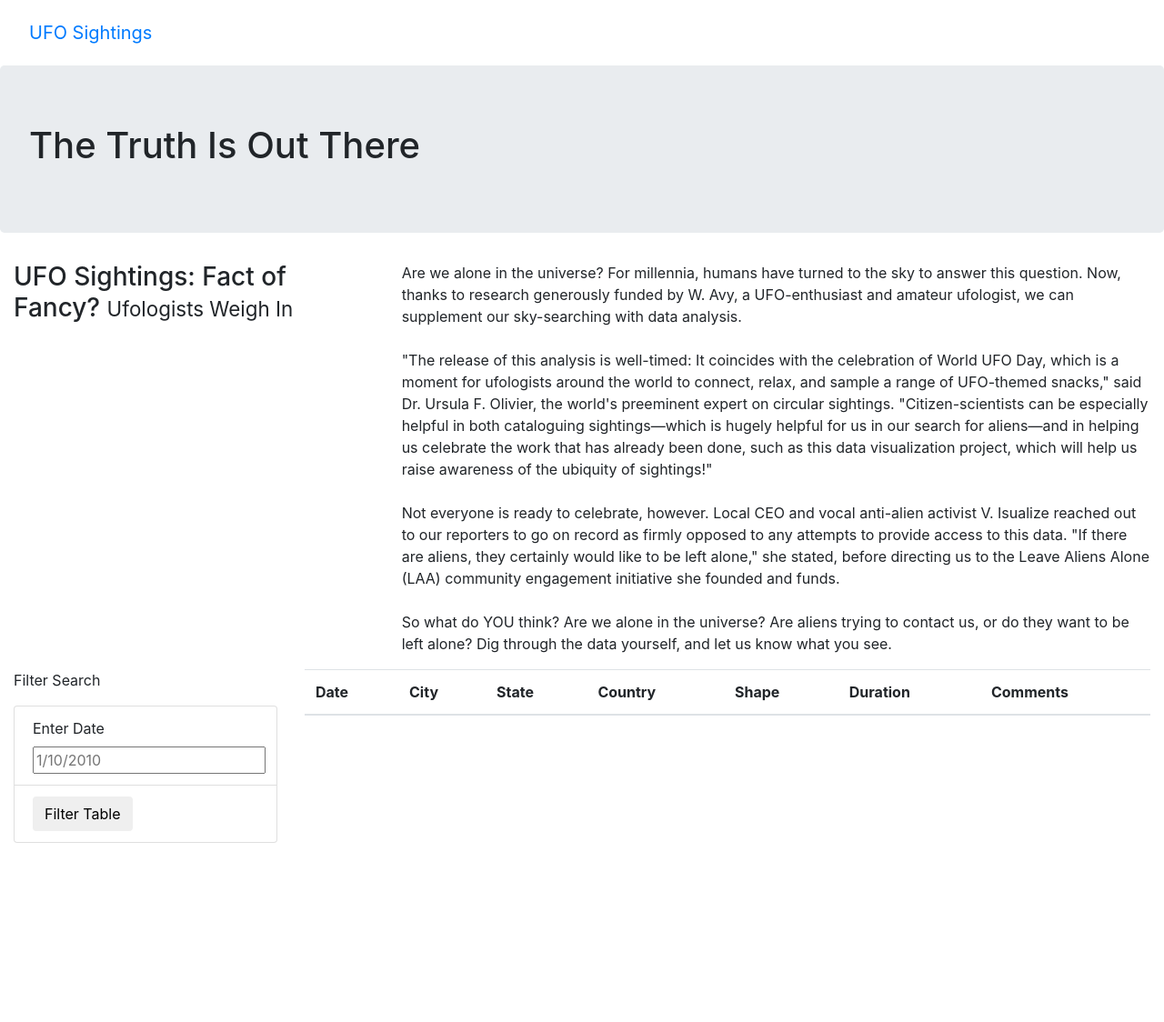
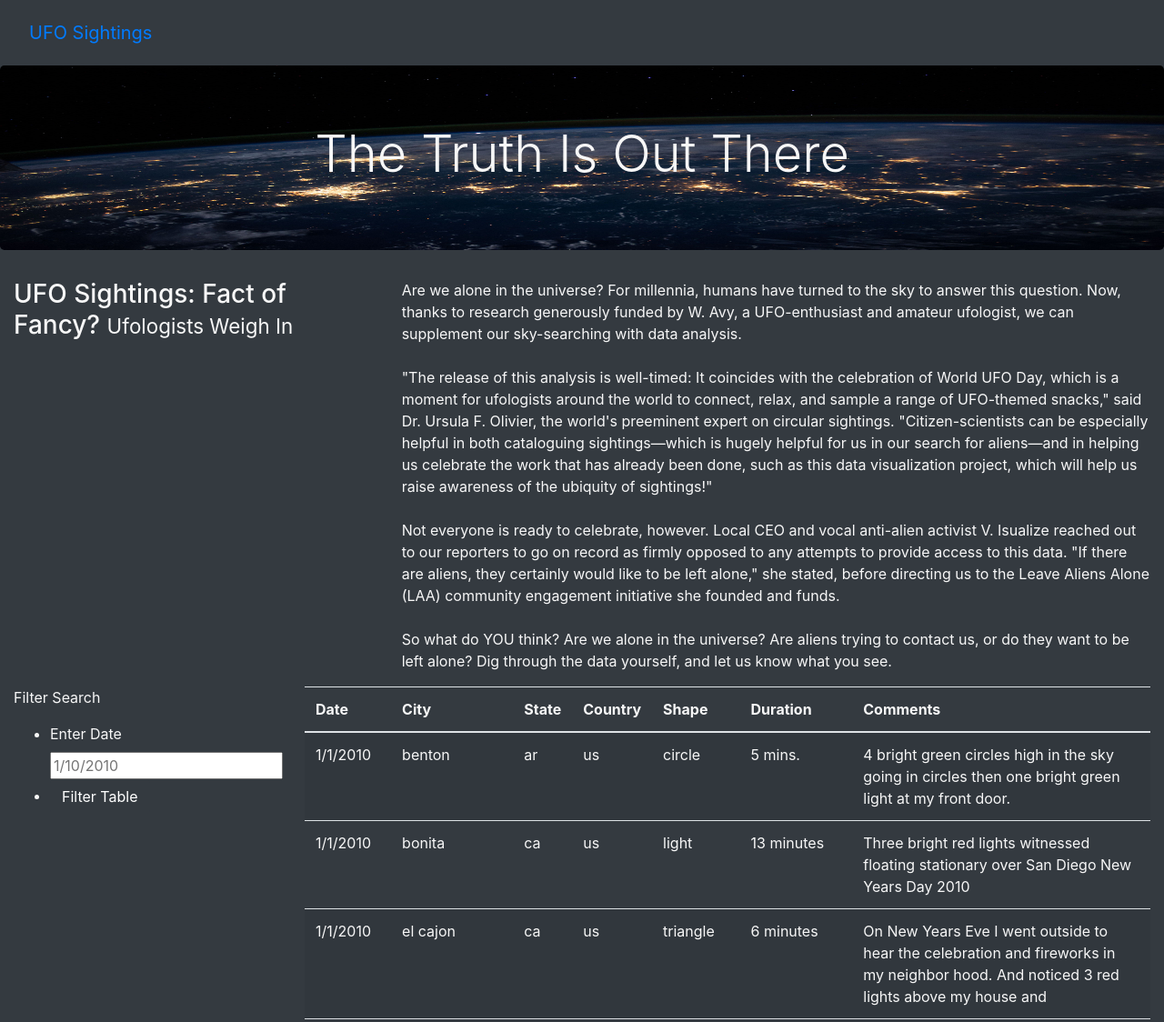
Before and after one commit to MSULioness/UFOs, a plain HTML site: page index.html in a window 1280 px wide. Shown: the top 1124 px of the page at 91% size. Before the commit the page ends 927 px from the top, so only its background shows below. Drawn offline with nearby package versions, Linux system fonts and the light colour scheme.

Commit message:
Updated styling

```diff
--- a/index.html
+++ b/index.html
@@ -5,37 +5,32 @@
     <meta http-equiv="X-UA-Compatible" content="IE=edge">
     <meta name="viewport" content="width=device-width, initial-scale=1.0">
     <title>UFO Finder</title>
-</head>
-<body>
-
-</body>
-</html>
-
-<!COMMENT: Link tag>
-<link
+    <!COMMENT: Link tag>
+    <link
       rel="stylesheet"
       href="https://maxcdn.bootstrapcdn.com/bootstrap/4.0.0/css/bootstrap.min.css"
       integrity="sha384-Gn5384xqQ1aoWXA+058RXPxPg6fy4IWvTNh0E263XmFcJlSAwiGgFAW/dAiS6JXm"
       crossorigin="anonymous"
     />
-
 <!Link style css file>
 <link rel="stylesheet" href="static/css/style.css">
 
-<body>
+</head>
+
+<body class="bg-dark">
     <div class="wrapper">
         <!Build the Navbar>
         <nav class="navbar navbar-expand-lg">
             <nav class="navbar navbar-expand-lg">
                 <a class="navbar-brand" href="index.html">UFO Sightings</a>
               </nav>
-        </nav>
+        </nav class="navbar navbar-dark bg-dark navbar-expand-lg">
     </div>
 </body>
 
 <!Add Jumbotron>
 <div class="jumbotron">
-    <h1>The Truth Is Out There</h1>
+    <h1 class="display-4">The Truth Is Out There</h1>
   </div>
 
 <!DIV = SPAN THE WIDTH OF THE VIEWPOINT>
@@ -57,18 +52,20 @@
   <div class="container-fluid">
     <div class="row">
       <div class="col-md-3">
-        <form>
+        <form class="bg-dark">
             <p>Filter Search</p>
-          </form>
-          <ul class="list-group">
-            <li class="list-group-item">
+            <ul class="bg-dark">
+              <li class="bg-dark">
                 <label for="date">Enter Date</label>
                 <input type="text" placeholder="1/10/2010" id="datetime" />
-            </li>
-            <li class="list-group-item">
-                <button id="filter-btn" type="button" class="btn btn-default">Filter Table</button>
-            </li>
-        </ul>
+              </li class="bg-dark">
+              <li class="bg-dark">
+                 <button id="filter-btn" type="button" class="btn btn-dark">
+                   Filter Table
+                 </button>
+              </li class="bg-dark">
+            </ul>
+           </form>
       </div>
       <div class="col-md-9">
         <table class="table table-striped">
@@ -83,3 +80,9 @@
       </div>
     </div>
   </div>
+  <!ADD DATA & FILES>
+  <script src="https://cdnjs.cloudflare.com/ajax/libs/d3/4.11.0/d3.js"></script>
+  <script src="static/js/data.js"></script>
+  <script src="static/js/app.js"></script>
+</body>
+</html>
--- a/static/css/style.css
+++ b/static/css/style.css
@@ -0,0 +1,10 @@
+body {
+
+    color: #f7f7f7;
+  }
+
+  .jumbotron {
+    background-image: url("../images/nasa.jpg");
+    background-size: 100% 100%;
+    text-align: center;
+  }
```
Also changed, not shown: static/images/nasa.jpg (added), 1 other file.
